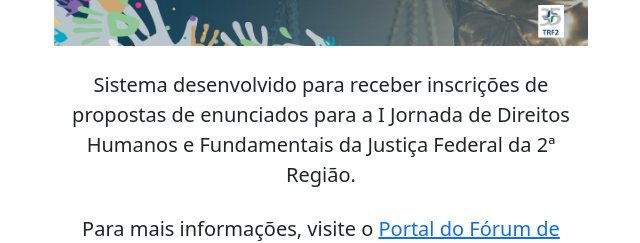
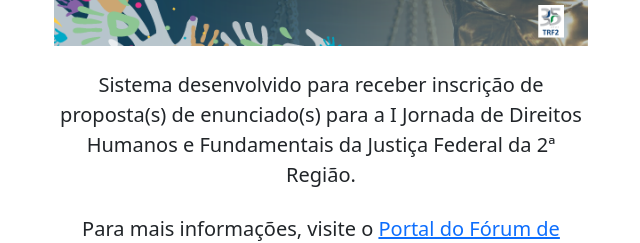
Before and after one commit to trf2-jus-br/forumjus, a Next.js app: page / in a window 1280 px wide. Shown: the part 229-472 px from the top of the page, without its empty margins (319-959 px from the left). Built offline with nearby package versions, Linux system fonts and the light colour scheme.

Commit message:
Update index.jsx
Alterando a pedido da Assessoria

```diff
--- a/pages/index.jsx
+++ b/pages/index.jsx
@@ -8,7 +8,7 @@ export default function Home() {
       <div className="px-4 py-5 my-5 text-center">
         <div className="col-lg-6 mx-auto">
         <img className='w-100' src="/saia.png" />
-          <p className="lead mb-4 mt-4">Sistema desenvolvido para receber inscrições de propostas de enunciados para a I Jornada de Direitos Humanos e Fundamentais da Justiça Federal da 2ª Região.</p>
+          <p className="lead mb-4 mt-4">Sistema desenvolvido para receber inscrição de proposta(s) de enunciado(s) para a I Jornada de Direitos Humanos e Fundamentais da Justiça Federal da 2ª Região.</p>
 
           <p className="lead mb-4 mt-4">Para mais informações, visite o <a href="https://www10.trf2.jus.br/institucional/forum-de-direitos-humanos-e-fundamentais/" target='_blank' rel="noopener">Portal do Fórum de Direitos Humanos e Fundamentais da Justiça Federal da 2ª Região</a> e leia o <a href="#regimento" onClick={()=> regimentoRef.current.show()}>Regimento da Jornada</a>.</p>
           <div className="d-grid gap-2 d-sm-flex justify-content-sm-center">
```
